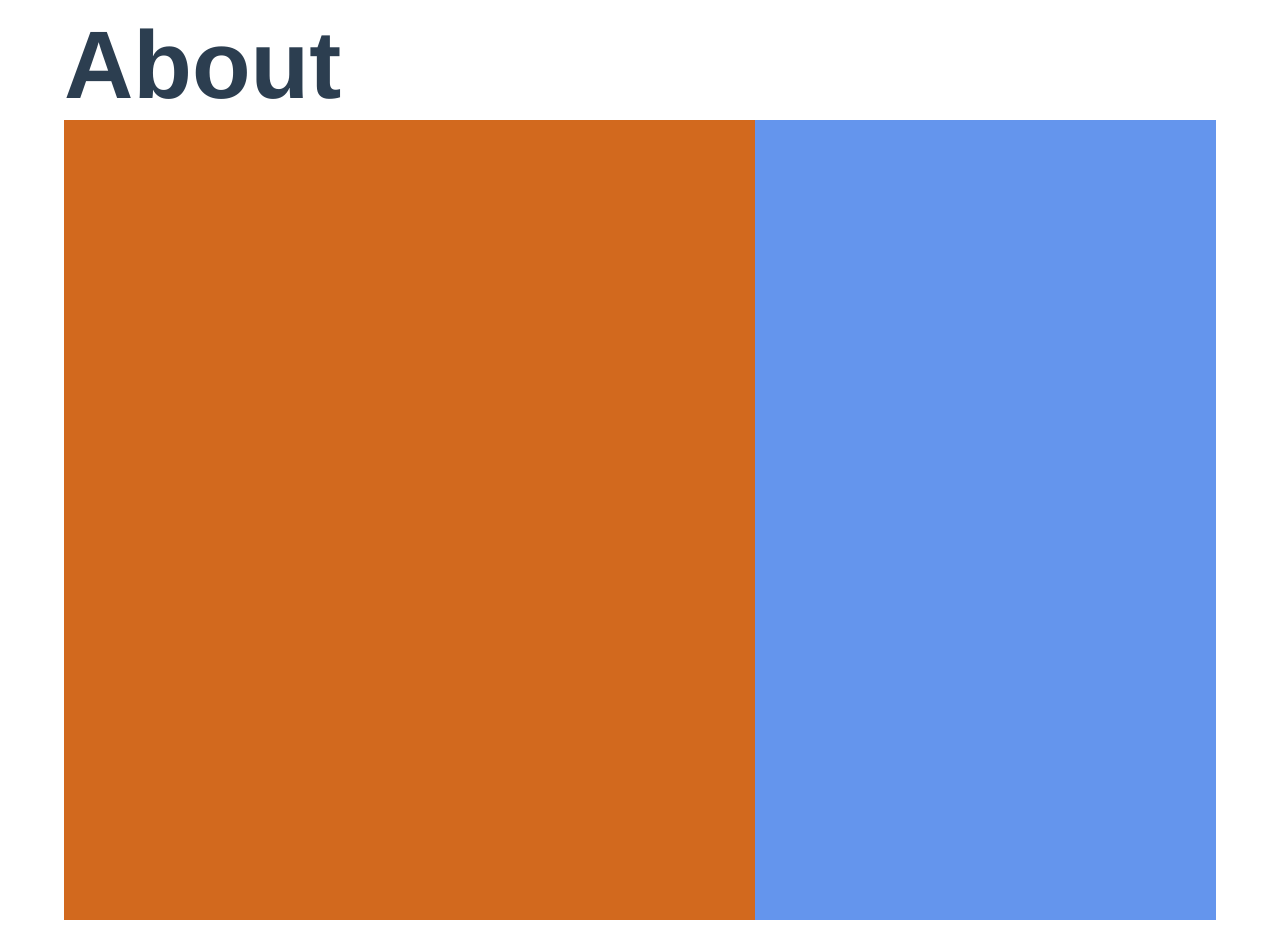
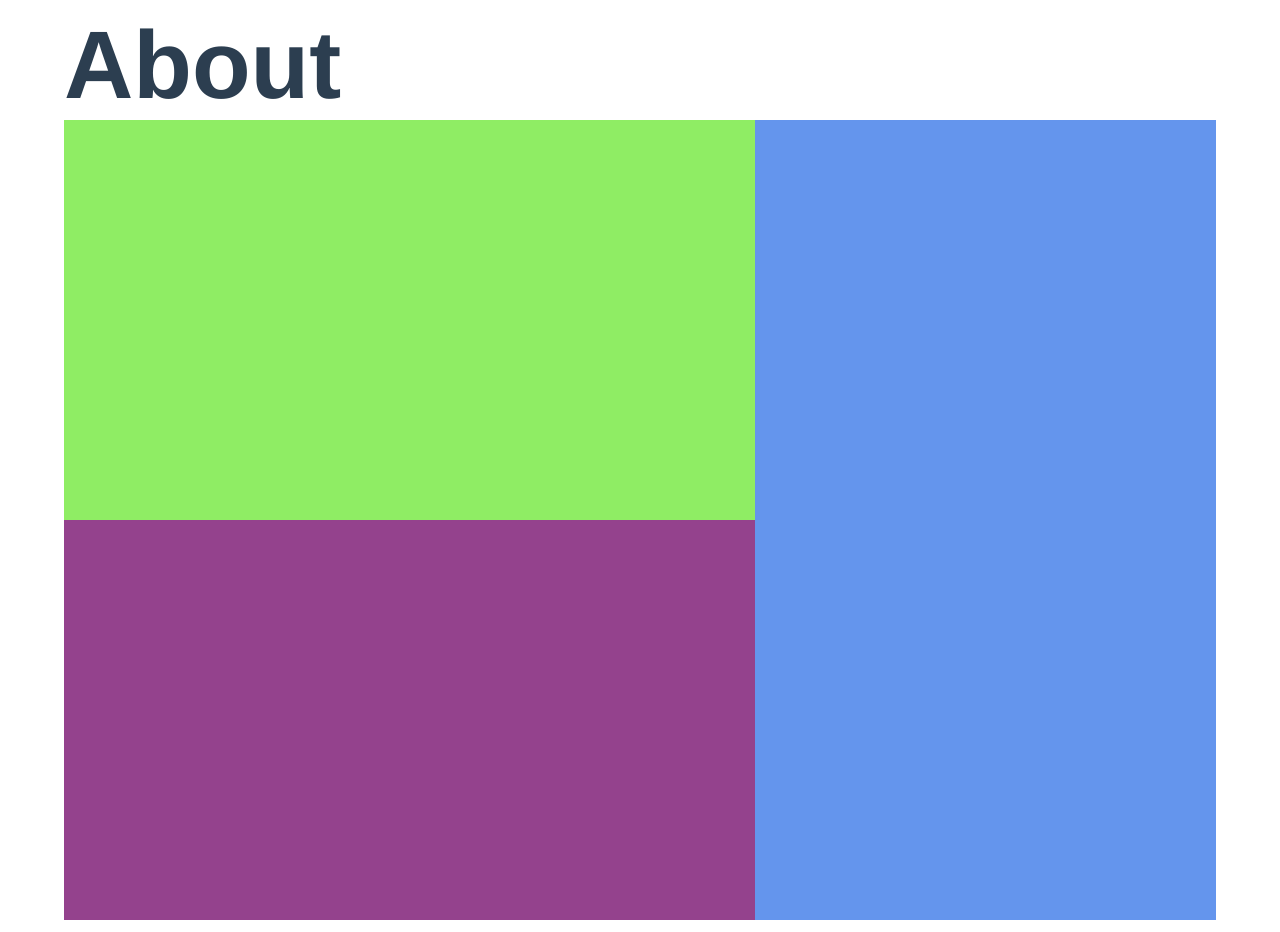
Before and after one commit to TakashiAoki5816/Portfolio, a Vue app in the folder vue-project/: page /#/about in a window 1280 px wide. Shown: the part 80-1012 px from the top of the page. Built offline with nearby package versions, Linux system fonts and the light colour scheme.

Commit message:
added profile & mytwitter

```diff
--- a/vue-project/src/components/about.vue
+++ b/vue-project/src/components/about.vue
@@ -7,6 +7,10 @@
   </div>
   <div class="content">
     <div class="left-content">
+      <div class="profile">
+      </div>
+      <div class="mytwitter">
+      </div>
     </div>
     <div class="right-content">
     </div>
@@ -44,10 +48,20 @@
   background-color: chocolate;
 }
 
+.profile {
+  height: 50%;
+  background: rgb(143, 237, 100);
+}
+
 .right-content {
   width: 40%;
   height: 100%;
   background-color: cornflowerblue;
 }
 
+.mytwitter {
+  height: 50%;
+  background: rgb(148, 66, 141);
+}
+
 </style>
```
